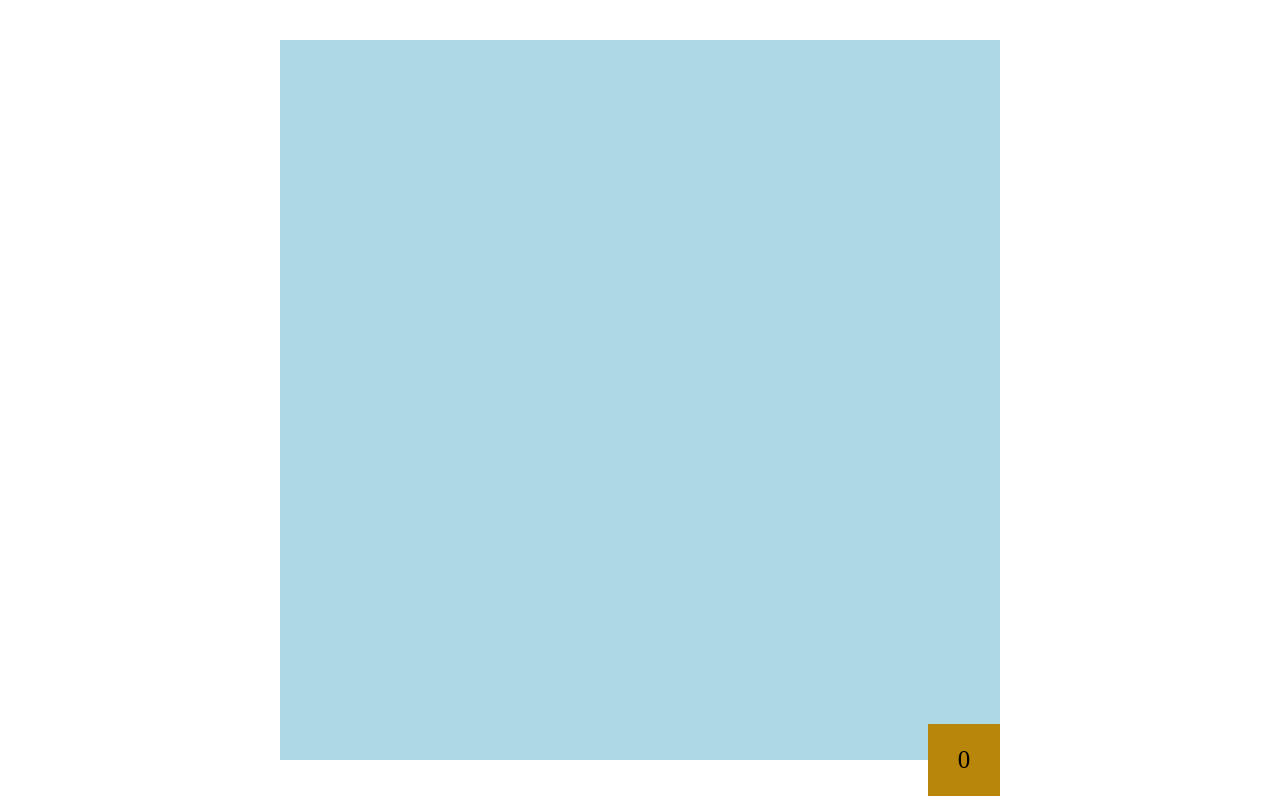
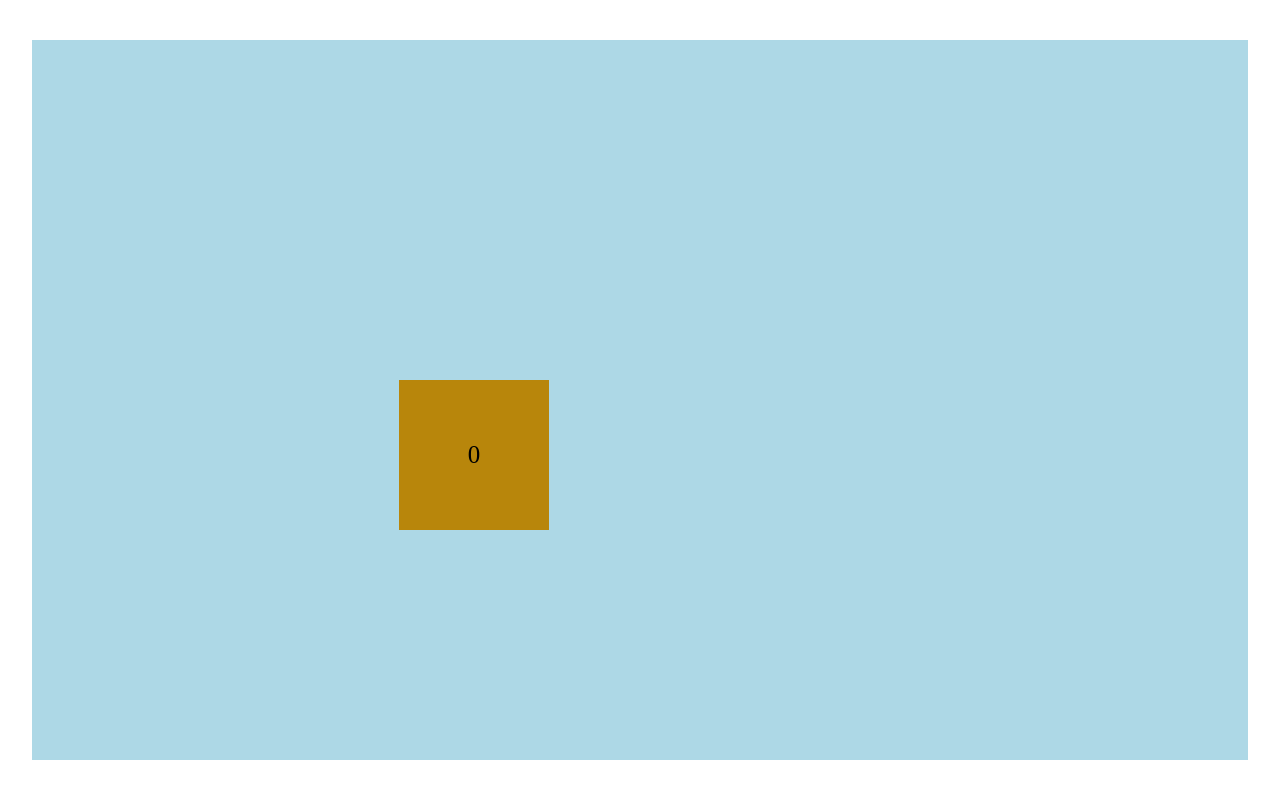
Before and after one commit to lidiarojek/Game, a plain HTML site: page index.html in a window 1280 px wide. Drawn offline with Linux system fonts and the light colour scheme.

Commit message:
min distance v2

```diff
--- a/game.js
+++ b/game.js
@@ -25,7 +25,7 @@ function moveSquareAfterTimeout() {
 
     const { top, left } = getNextRandomPosition(container, square);
 
-    setSquarePosition({top, left, container, square})
+    setSquarePosition({top, left, square})
 
     timeout = setTimeout(() => {
         moveSquareAfterTimeout()
@@ -36,75 +36,59 @@ moveSquareAfterTimeout();
 
 function getNextRandomPosition(container, square) {
 
-    const containerRect = container.getBoundingClientRect();
-
-    const squareRect = square.getBoundingClientRect();
-
-    const { width, height } = containerRect;
-
-    const { left, top } = squareRect;
-
-    const topNext = getRandom(-height/2,  height/2);
-    const leftNext = getRandom(-width/2, width/2);
+    let left = getRandomWithBindSpot(0, container.scrollWidth, square.offsetLeft - minDistance, square.scrollWidth + square.offsetLeft + minDistance);
 
 
-    // debugger
+    if (left > container.scrollWidth - square.scrollWidth) {
+        left = container.scrollWidth - square.scrollWidth;
+    }
 
-    // const elemRect = square.getBoundingClientRect();
-    // const offsetTop = elemRect.top - containerRect.top;
-    // const offsetRight = containerRect.right - elemRect.right;
-    // const squareSide = square.offsetHeight;
-    // const height = container.clientHeight;
-    // const width = container.clientWidth;
-    // const topNext = getRandom(squareSide, height) - squareSide + minDistance;
-    // const rightNext = getRandom(squareSide, width) - squareSide + minDistance;
+    if (left < square.scrollWidth) {
+        left = square.scrollWidth;
+    }
 
 
+    let top = getRandomWithBindSpot(0, container.scrollHeight, square.offsetTop - minDistance, square.scrollHeight + square.offsetTop + minDistance);
+
+
+    if (top > container.scrollHeight - square.scrollHeight) {
+        top = container.scrollHeight - square.scrollHeight;
+    }
+
+    if (top < square.scrollHeight) {
+        top = square.scrollHeight;
+    }
 
     return {
-        top: topNext + top + minDistance,
-        left: leftNext + left + minDistance
+        top,
+        left,
     }
 
 }
 
 
-function setSquarePosition({top, left, container, square}) {
+function setSquarePosition({top, left, square}) {
+    square.style.top = `${top}px`;
+    square.style.left = `${left}px`;
+}
 
-    const squareRect = square.getBoundingClientRect();
-    const containerRect = container.getBoundingClientRect();
+function getRandomWithBindSpot(from, to, blindFrom, blindTo) {
 
-    const { width: sWidth, height: sHeight } = squareRect;
-    const { width: cWidth, height: cHeight } = containerRect;
+    let random = Math.floor(Math.random() * (to - from + 1) + from);
 
-
-    let nextTop = top;
-    let nextLeft = left;
-
-    if (nextTop < 0) {
-        nextTop = 0;
-    }
-
-    if (nextTop >= cHeight) {
-        nextTop = cHeight - sHeight;
-    }
-
-    if (nextLeft < 0) {
-        nextLeft = 0;
-    }
-
-    if (nextLeft >= cWidth) {
-        nextLeft = cWidth - sWidth;
+    if (random > blindFrom) {
+        random = random + (blindTo - blindFrom);
     }
 
 
-    square.style.top = `${nextTop}px`;
-    square.style.left = `${nextLeft}px`;
+    if (random > to) {
+        return to;
+    }
 
+    if (random < from) {
+        return from;
+    }
 
+    return random;
 
 }
-
-function getRandom(from, to) {
-    return Math.floor(Math.random() * (to - from + 1) + from);
-}
--- a/style.css
+++ b/style.css
@@ -11,7 +11,7 @@ body {
 .container {
     background-color: lightblue;
     height: 90vh;
-    width: 90vh;
+    width: 95vw;
     position: relative;
     top: 50%;
     left: 50%;
@@ -23,8 +23,8 @@ body {
     justify-content: center;
     align-items: center;
     background-color: darkgoldenrod;
-    height: 10%;
-    width: 10%;
+    height: 150px;
+    width: 150px;
 }
 
 
```
